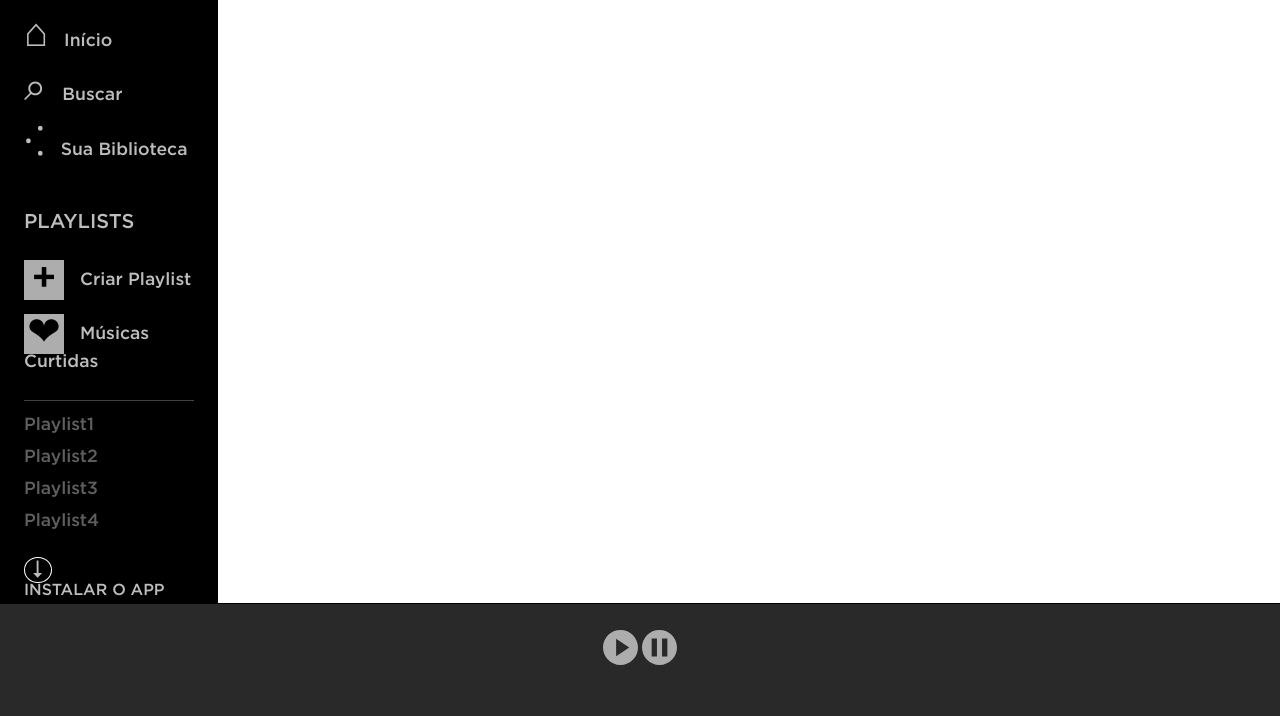
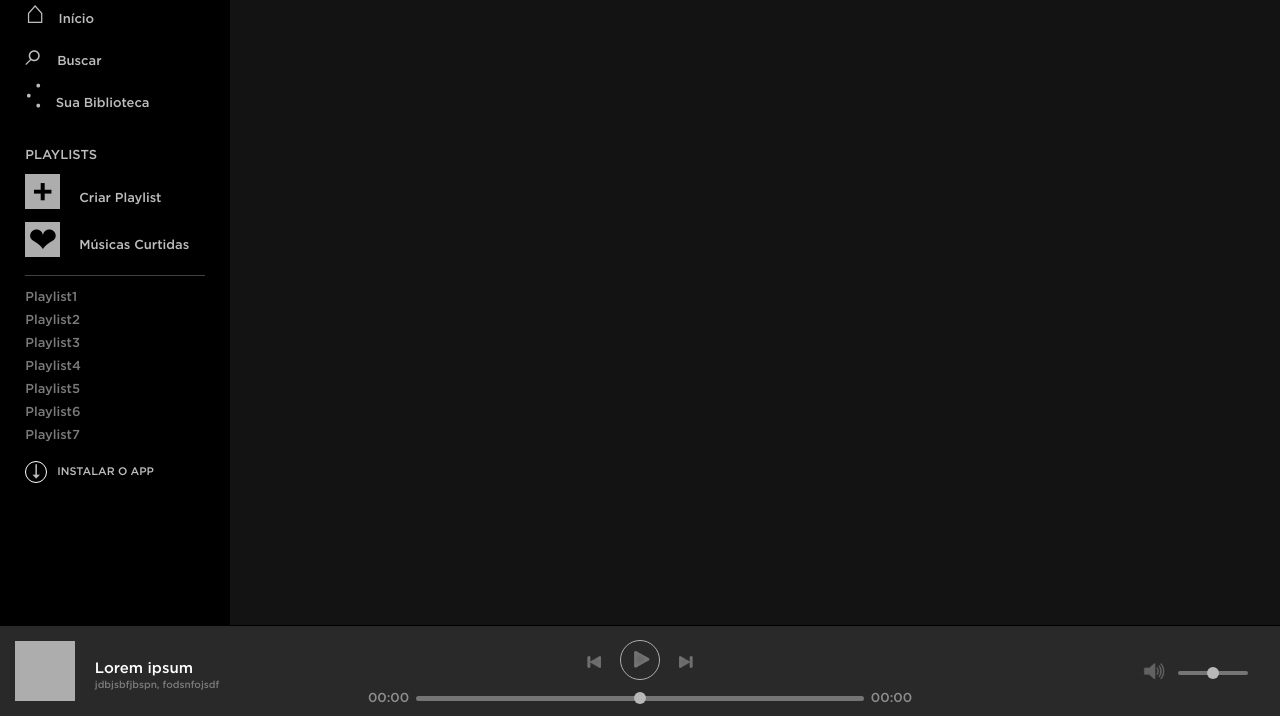
Before and after one commit to gvmolin/Molinfy, a plain HTML site: page index.html in a window 1280 px wide. Shown: the part 84-800 px from the top of the page. Drawn offline with Linux system fonts and the light colour scheme.

Commit message:
atualizando

```diff
--- a/index.html
+++ b/index.html
@@ -15,23 +15,40 @@
             <nav>
                 <figure class="logo"><a><img src="img/logo-branco.png"><figcaption>Molinfy.</figcaption></a></figure>
                 <ul class="itens-nav">
-                    <li><a href="index.html"><div class="icon">&#8962;</div>Início</a></li>
-                    <li><a><div class="icon">&#8981;</div>Buscar</a></li>
-                    <li><a><div class="icon">&#8278;</div>Sua Biblioteca</a></li>
+                    <li>
+                        <a href="index.html"><div class="icon">&#8962;</div>
+                            <h3>Início</h3>
+                        </a>
+                    </li>
+                    <li>
+                        <a><div class="icon">&#8981;</div>
+                            <h3>Buscar</h3>
+                        </a>
+                    </li>
+                    <li>
+                        <a><div class="icon">&#8278;</div>
+                            <h3>Sua Biblioteca</h3>
+                        </a>
+                    </li>
                 </ul>
 
                 <h1>PLAYLISTS</h1>
                 <ul class="itens-nav">
-                    <li>
-                        <a><div class="quadradinho">+</div>Criar Playlist</a>
+                    <li class="item-icon">
+                        <a><div class="quadradinho"><p>+</p></div>
+                            <h2>Criar Playlist</h2>
+                        </a>
                     </li>
-                    <li>
-                        <a><div class="quadradinho">&#10084;</div>Músicas Curtidas</a>
+                    <li class="item-icon">
+                        <a><div class="quadradinho"><p>&#10084;</p></div>
+                            <h2>Músicas Curtidas</h2>
+                        </a>
                     </li>
                 </ul>
 
                 <hr>
 
+                <div class="caixa-scroller">
                     <div class="scroller">
                         <ul class="itens-nav">
                             <li class="primeiro-item">Playlist1</li>
@@ -43,10 +60,21 @@
                             <li>Playlist7</li>
                             <li>Playlist8</li>
                             <li>Playlist9</li>
+                            <li>Playlist2</li>
+                            <li>Playlist3</li>
+                            <li>Playlist4</li>
+                            <li>Playlist5</li>
+                            <li>Playlist6</li>
+                            <li>Playlist7</li>
+                            <li>Playlist8</li>
+                            <li>Playlist9</li>
                         </ul>
                     </div>
+                </div>
 
+                <div class="instalarapp-caixa">
                     <a class="instalar-app"><div class="download">&#11107;</div><p>INSTALAR O APP</p></a>
+                </div>
             </nav>
 
         </div>
@@ -61,27 +89,35 @@
 
         <div class="controlador">
             <div class="tocando">
-
+                <div class="capa-album"></div>
+                <div class="titulos">
+                    <div class="titulos-musica"><h1>Lorem ipsum</h1></div>
+                    <div class="titulos-artista"><h2>jdbjsbfjbspn, fodsnfojsdf</h2></div>
+                </div>
             </div>
 
             <div class="controle">
                 <div class="buttons">
-                    <svg class="play" height="35" width="35" viewBox="0 0 1200 1200">
-                    <path
-                        d="M 600,1200 C 268.65,1200 0,931.35 0,600 0,268.65 268.65,0 600,0 c 331.35,0 600,268.65 600,600 0,331.35 -268.65,600 -600,600 z M 450,300.45 450,899.55 900,600 450,300.45 z"
-                        id="path16995" />
-                    </svg>
+                    <button class="prev"><img src="img/prev.png" alt=""></button>
+                    <button class="play"><img src="img/play.png" alt=""></button>
+                    <button class="fow"><img src="img/next.png" alt=""></button>
+                </div>
 
-                    <svg class="pause" height="35" width="35" viewBox="0 0 1200 1200">
-                    <path
-                        id="path15778"
-                        d="M 600,0 C 268.62914,0 0,268.62914 0,600 c 0,331.37086 268.62914,600 600,600 331.37086,0 600,-268.62914 600,-600 C 1200,268.62914 931.37086,0 600,0 z m -269.16515,289.38 181.71397,0 0,621.24 -181.71397,0 0,-621.24 z m 356.61633,0 181.71399,0 0,621.24 -181.71399,0 0,-621.24 z" />
-                    </svg>
+                <div class="trackbar">
+                    <div class="tempo">00:00</div>
+                    <div>
+                      <input class="barra" type="range" min="0" max="100" step="1" />
+                    </div>
+                    <div class="tempo-total">00:00</div>
                 </div>
             </div>
 
-            <div class="controle2">
+            <div class="controle-2">
 
+                <div class="volume">
+                    <button class="volume-btn"><img src="img/volume-icon.png" alt=""></button>
+                    <input class="barra-vol" type="range" min="0" max="100" step="1" />
+                </div>
             </div>
         </div>
 
--- a/style.css
+++ b/style.css
@@ -14,15 +14,15 @@ body{
     position: fixed;
     top: 0;
     left: 0;
-    height: 100vh;
-    width: 17vw;
+    height: calc(100vh - 90px);
+    width: 230px;
 }
 
 .controlador{
     background-color: rgb(41, 41, 41);
     position: fixed;
     bottom: 0;
-    height: 14vh;
+    height: 90px;
     width: 100%;
     z-index: 2;
 
@@ -31,17 +31,17 @@ body{
 
 .logo{
     color: white;
-    font-size: 2vw;
+    font-size: 27px;
     width: 100%;
-    padding-top: 3.5vh;
+    padding-top: 25px;
     letter-spacing: -2px;
 }
 
 .logo img{
-    width: 3vw;
+    width: 40px;
     display: inline-block;
     vertical-align: middle;
-    margin: 0.2vw;
+    margin: 4px;
 }
 
 .logo figcaption{
@@ -53,19 +53,25 @@ nav{
 }
 
 nav ul {
-    margin-top: 3.5vh;
-    margin-bottom: 3.5vh;
+    margin-top: 10px;
+    margin-bottom: 18px;
 }
 
 nav li{
-    font-size: 2.2vh;
-    margin-top: 1.8vh;
+    font-size: 13px;
+    margin-top: 10px;
     vertical-align: center;
 }
 
 nav {
     width: 78%;
     margin: 0 auto;
+}
+
+.selecionado{
+    background-color: rgba(63, 63, 63, 0.76);
+    border-radius: 3px;
+    padding-bottom: 2px;
 }
 
 .itens-nav a {
@@ -78,13 +84,19 @@ nav {
     color: white;
 }
 
+.itens-nav h3 {
+    display: inline-block;
+    vertical-align: middle;
+    margin-right: 3px;
+}
+
 h1{
-    margin-top: 6vh;
-    font-size: 2.5vh;
+    margin-top: 35px;
+    font-size: 13px;
 }
 
 hr{
-    margin: 2vh 0;
+    margin: 15px 0;
     height: 1px;
     background-color: rgb(66, 66, 66);
     border: none;
@@ -93,42 +105,56 @@ hr{
 
 .quadradinho {
     background-color: rgb(173, 173, 173);
-    width: 5vh;
-    height: 5vh;
+    width: 35px;
+    height: 35px;
     display: inline-block;
-    vertical-align: middle;
     text-align: center;
 
-    margin-right: 2vh;
-    font-size: 5vh;
+    margin-top: 2px;
+    margin-right: 15px;
+    font-size: 35px;
     color: black;
 }
 
 .icon{
-    font-size: 5vh;
+    font-size: 32px;
     display: inline-block;
-    margin-right: 2vh;
+    margin-right: 10px;
 }
 
+.quadradinho p{
+    margin-top: 3px;
+}
+
+.item-icon h2{
+    display: inline-block;
+    vertical-align: middle;
+
+    margin-bottom: 5px;
+}
 
 .download{
-    width: 3.2vh;
-    height: 3vh;
+    width: 20px;
+    height: 20px;
     border: white 1px solid ;
     border-radius: 100%;
     text-align: center;
     display: inline-block;
     vertical-align: middle;
-    font-size: 3vh;
+    font-size: 20px;
 
-    margin-right: 1vh;
+    margin-right: 10px;
 
+}
+
+.instalarapp-caixa{
+    padding-top: 10px;
 }
 
 .instalar-app p{
     display: inline-block;
     vertical-align: middle;
-    font-size: 2vh
+    font-size: 11px;
 }
 
 .primeiro-item {
@@ -138,13 +164,18 @@ hr{
 /*NAV */
 /*scroller*/
 
+
+.caixa-scroller {
+    height: 20vh;
+    display: block;
+    overflow: auto;
+}
+
 .scroller{
-    overflow: auto;
-    height: 15.5vh;
     background-color: black;
     margin: 0;
     padding: 0;
-    margin-bottom: 2vh;
+    margin-bottom: 10px;
 }
 
 .scroller .itens-nav {
@@ -153,22 +184,23 @@ hr{
 }
 
 .scroller li{
-    color: rgb(95, 95, 95);
+    color: rgb(122, 122, 122);
 }
 
-::-webkit-scrollbar {
-  width: 2vh;
+::-webkit-scrollbar{
+    width: 12px;
 }
 
-::-webkit-scrollbar-track {
+::-webkit-scrollbar-track{
     background: #000000;
 }
 
-::-webkit-scrollbar-thumb {
-    background: #888;
+::-webkit-scrollbar-thumb{
+    background: rgb(88, 88, 88);
+    height: 5px;
 }
 
-::-webkit-scrollbar-thumb:hover {
+::-webkit-scrollbar-thumb:hover{
     background: rgb(255, 255, 255);
 }
 
@@ -186,30 +218,171 @@ hr{
 }
 
 .tocando {
+    display: inline-block;
+}
 
+.capa-album{
+    height: 60px;
+    width: 60px;
+    background-color: rgb(173, 173, 173);
+    margin: 15px;
+    display: inline-block;
+}
+
+.titulos {
+    display: inline-block;
+    vertical-align: top;
+}
+
+.titulos h1{
+    color: white;
+    font-size: 15px;
+    margin-bottom: 5px;
+
+
+}
+
+.titulos h2{
+    color: rgb(122, 122, 122);
+    font-size: 10px;
 }
 
 .controle {
     text-align: center;
+    align-self: top;
+    margin-top: 8px;
+
 
 }
 
-.controle2 {
+.controle-2 {
+    display: block;
+    text-align: end;
 
 }
+
+.controle-2 button {
+    background-color: rgb(0, 0, 0, 0);
+    border: none;
+}
+
+.volume {
+    position: relative;
+    top: 35%;
+    right: 30px;
+    vertical-align: middle;
+}
+
+.volume-btn img {
+    height: 22px;
+}
+
+.barra-vol {
+    -webkit-appearance: none;
+    width: 22%;
+    height: 4px;
+    vertical-align: middle;
+    border-radius: 100px;
+    background: #757575;
+    outline: none;
+    position: relative;
+    margin-bottom: 12px;
+
+}
+
+.barra-vol::-webkit-slider-thumb {
+    -webkit-appearance: none;
+    appearance: none;
+    width: 12px;
+    height: 12px;
+    border-radius: 50%;
+    background: #b8b8b8;
+
+}
+
 .buttons{
-    vertical-align: middle;
-    margin-top: 4%;
+    margin-top: 1%;
+    align-self: center;
 }
 
 .play {
-    fill: rgb(173, 173, 173);
+    background-color: rgb(173, 173, 173, 0);
+    border: rgb(173, 173, 173) solid 1px;
+    border-radius: 100%;
+    height: 40px;
+    width: 40px;
+    text-align: center;
+}
+
+.play img {
+    height: 17px;
+    margin-left: 2px;
+    margin-top: 2px;
 
 }
 
-.pause {
-    fill: rgb(173, 173, 173);
+.prev, .fow {
+    border: none;
+    background-color: rgb(0, 0, 0, 0);
+    margin-bottom: 4px;
+}
+
+.fow{
+    margin-left: 8px;
+}
+
+.prev{
+    margin-right: 8px;
+}
+
+.fow img {
+    height: 12px;
+}
+
+.prev img {
+    height: 12px;
+}
+
+.trackbar div{
+    display: inline;
+}
+
+.trackbar {
+    margin-top: 10px;
+}
+
+.barra {
+    -webkit-appearance: none;
+    width: 70%;
+    height: 5px;
+    vertical-align: middle;
+    border-radius: 100px;
+    background: #757575;
+    outline: none;
+}
+
+.barra::-webkit-slider-thumb {
+    -webkit-appearance: none;
+    appearance: none;
+    width: 12px;
+    height: 12px;
+    border-radius: 50%;
+    background: #b8b8b8;
+}
+
+.tempo, .tempo-total {
+      font-size: 13px;
+      color: #8d8d8d;
+  }
+/*controlador */
 
 
+/*conteudo principal*/
+
+main {
+    background-color: rgb(19, 19, 19);
+    height: 100vh;
+    width: 100vw;
 }
-/*controlador */
+
+/*conteudo principal*/
```
Also changed, not shown: img/next.png (added), img/pause.png (added), img/play.png (added), img/prev.png (added), img/sound-icon.png (added), img/spotify-logo-branca-white.png (deleted), img/volume-icon.png (added). Lines whose indentation alone changed are shown as unchanged.
